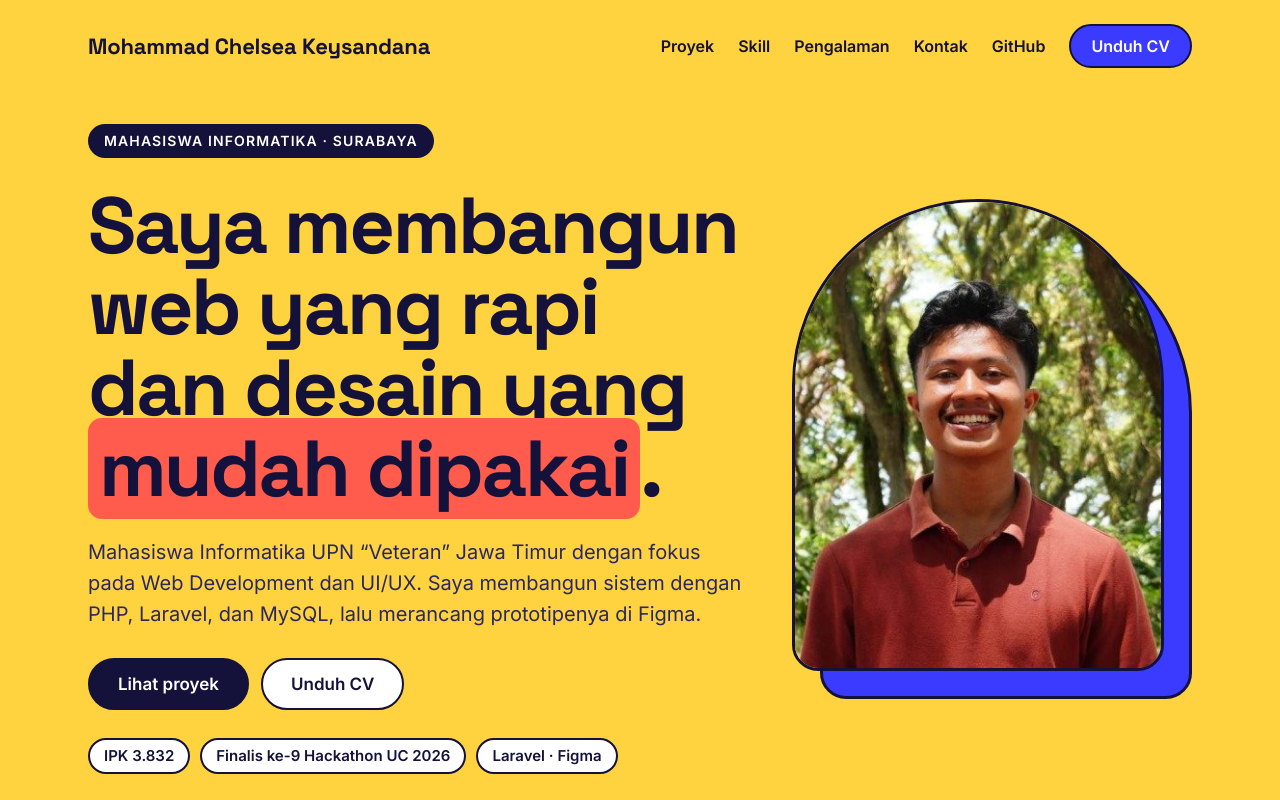
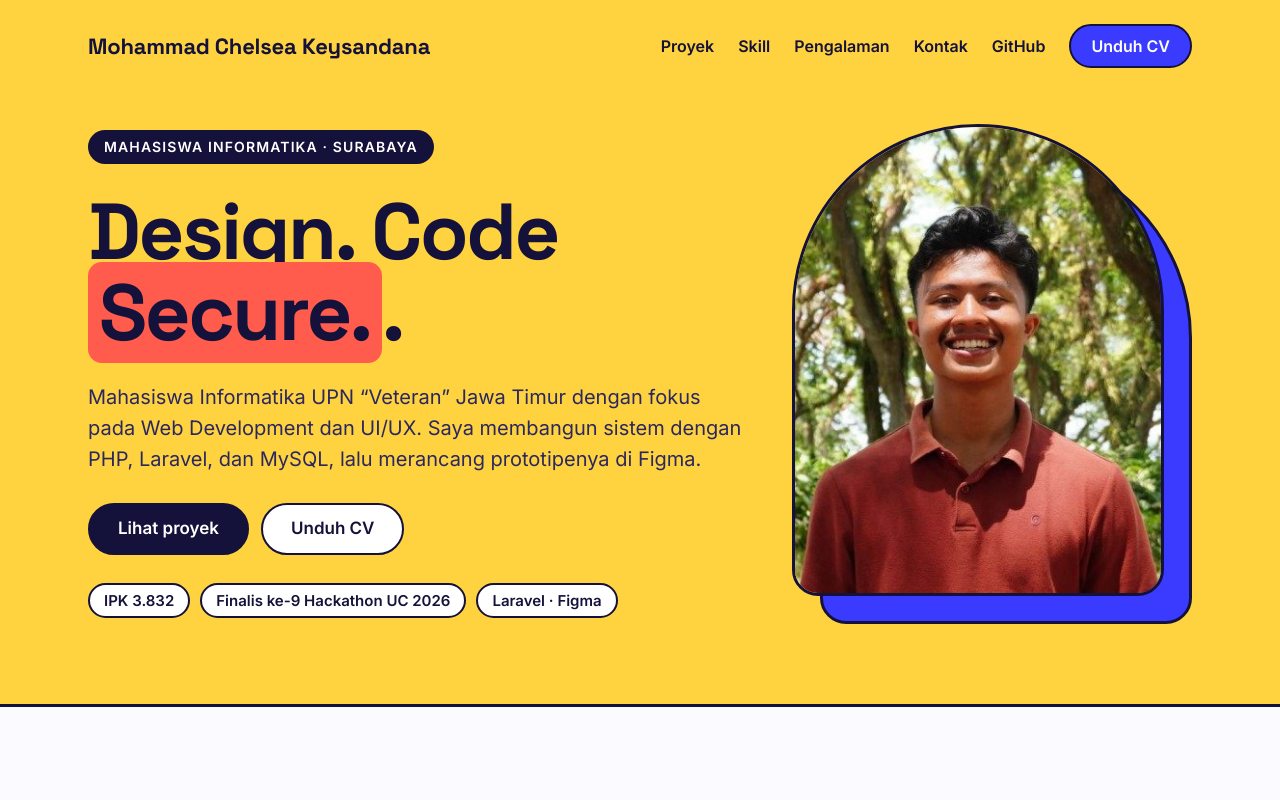
Before and after one commit to chelseakeysandana20/chelseakeysandana20.github.io, a plain HTML site: page index.html in a window 1280 px wide. Shown: the top 800 px of the page. Drawn offline with Linux system fonts and the light colour scheme.

Commit message:
Update heading text in index.html

```diff
--- a/index.html
+++ b/index.html
@@ -43,7 +43,7 @@ a:focus-visible{outline:3px solid #3B3BFF;outline-offset:3px}
       <div style="display: flex; flex-wrap: wrap; align-items: center; gap: 48px">
         <div style="flex: 1 1 460px; min-width: 0; display: flex; flex-direction: column; gap: 28px; align-items: flex-start">
           <div style="background: #14123A; color: #FFFFFF; border-radius: 999px; padding: 6px 16px; font-size: 14px; font-weight: 600; letter-spacing: 0.08em; text-transform: uppercase">Mahasiswa Informatika · Surabaya</div>
-          <h1 style="margin: 0; font-family: 'Space Grotesk', 'Inter', system-ui, sans-serif; font-weight: 700; font-size: clamp(40px, 6.2vw, 84px); line-height: 1.02; letter-spacing: -0.03em; text-wrap: balance">Saya membangun web yang rapi dan desain yang <span style="background: #FF5C4D; border-radius: 14px; padding: 0 0.14em">mudah dipakai</span>.</h1>
+          <h1 style="margin: 0; font-family: 'Space Grotesk', 'Inter', system-ui, sans-serif; font-weight: 700; font-size: clamp(40px, 6.2vw, 84px); line-height: 1.02; letter-spacing: -0.03em; text-wrap: balance">Design. Code <span style="background: #FF5C4D; border-radius: 14px; padding: 0 0.14em">Secure.</span>.</h1>
           <p style="margin: 0; max-width: 56ch; font-size: 20px; color: #2B2860">Mahasiswa Informatika UPN “Veteran” Jawa Timur dengan fokus pada Web Development dan UI/UX. Saya membangun sistem dengan PHP, Laravel, dan MySQL, lalu merancang prototipenya di Figma.</p>
           <div style="display: flex; flex-wrap: wrap; gap: 12px">
             <a href="#proyek" style="color: #FFFFFF; background: #14123A; border: 2px solid #14123A; border-radius: 999px; padding: 0 28px; min-height: 52px; display: inline-flex; align-items: center; font-weight: 600">Lihat proyek</a>
```
